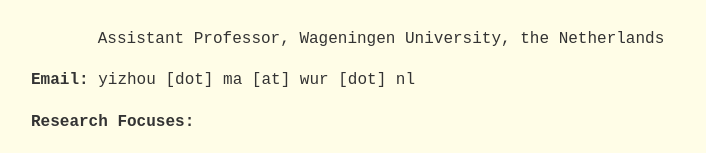
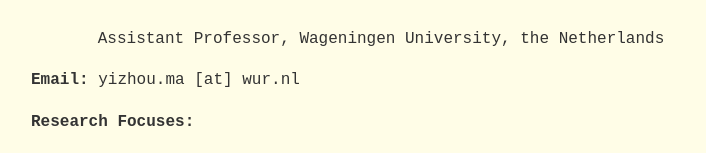
Before and after one commit to ymawur/ymawur.github.io, a plain HTML site: page index.html in a window 1280 px wide. Shown: the part 339-492 px from the top of the page, without its empty margins (259-965 px from the left). Drawn offline with Linux system fonts and the light colour scheme.

Commit message:
Update index.html

```diff
--- a/index.html
+++ b/index.html
@@ -46,7 +46,7 @@
   <h1>Yizhou Ma</h1>
   <h2>Digitization & Automation in Food Science</h2>
   <p style="text-align:center;">Assistant Professor, Wageningen University, the Netherlands</p>
-  <p><strong>Email:</strong> yizhou [dot] ma [at] wur [dot] nl</p>
+  <p><strong>Email:</strong> yizhou.ma [at] wur.nl</p>
   <p><strong>Research Focuses:</strong></p>
   <ul>
     <li>High-throughput experimentation</li>
```
